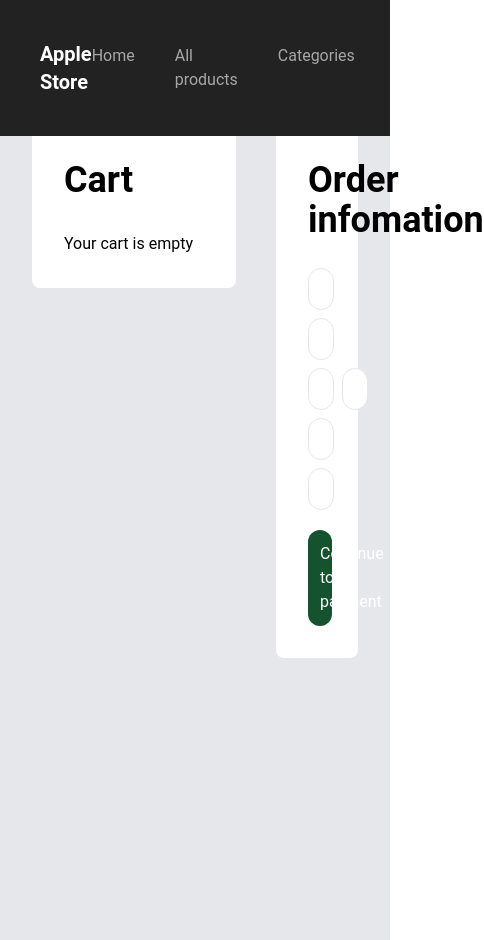
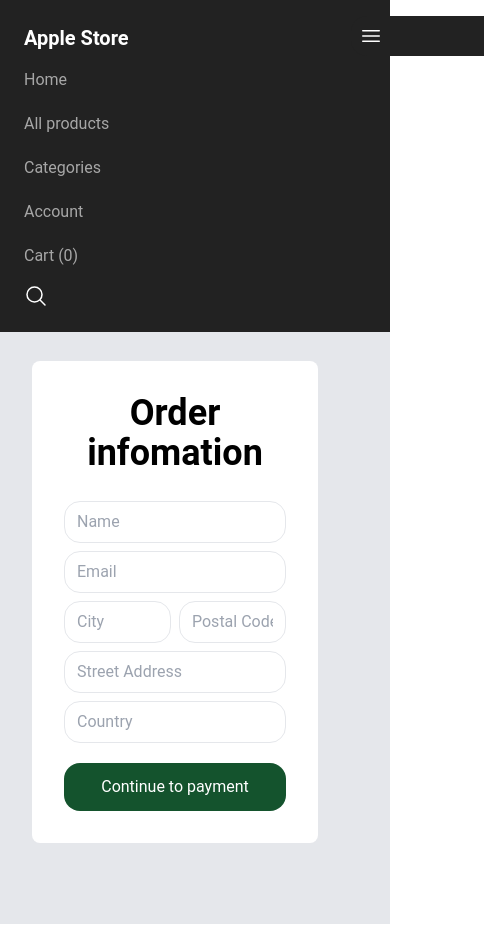
Before and after one commit to ngovanthanh118/apple_store, a React (Create React App) app: page /cart in a window 390 px wide. Shown: the whole page, 484 px wide, since content can reach past the window. Built offline with nearby package versions, Linux system fonts and the light colour scheme.

Commit message:
reponsive

```diff
--- a/src/components/BoxProduct/index.js
+++ b/src/components/BoxProduct/index.js
@@ -18,7 +18,7 @@
                 <h3 className="text-black font-normal text-lg">{product.name}</h3>
                 <span className="text-black font-normal text-lg">{product.storage}</span>
             </div>
-            <div className="flex justify-between items-center px-3 pb-3">
+            <div className="mobile-add-cart flex justify-between items-center px-3 pb-3">
                 <h1 className="font-bold text-2xl text-black">${product.price}</h1>
                 <Link className="rounded-2xl outline outline-green-900 outline-2 text-green-900 px-4 py-1 cursor-pointer flex gap-2 items-center btn-add"
                     onClick={() => addProduct({ ...product })}
--- a/src/components/Header/index.js
+++ b/src/components/Header/index.js
@@ -1,22 +1,35 @@
-import { useContext } from "react";
+import { useContext, useState } from "react";
 import { Link, NavLink } from "react-router-dom";
 import { Context } from "../Contexts";
 import { getCookie } from "../../ultis";
 export default function Header() {
-    const { cartProducts, accounts } = useContext(Context);
+    const { cartProducts } = useContext(Context);
+    const [mobileNav, setMobileNav] = useState(false);
     return (
-        <header className="flex justify-between items-center p-10 fixed w-full z-10 top-0">
+        <header className="mobile-header flex justify-between items-center p-10 fixed w-full z-10 top-0">
             <Link className="text-white text-xl font-bold" to='/'>Apple Store</Link>
-            <nav className="flex gap-10 text-white opacity-60">
+            <nav className={mobileNav ?
+                "mobile-nav-link hidden flex gap-10 text-white opacity-60" :
+                "mobile-nav-link flex gap-10 text-white opacity-60"
+            }>
                 <NavLink to='/'>Home</NavLink>
                 <NavLink to='/products'>All products</NavLink>
                 <NavLink to='/categories'>Categories</NavLink>
                 <NavLink to={getCookie("token") ? '/account' : '/login'}>Account</NavLink>
                 <NavLink to='/cart'>Cart ({cartProducts.length})</NavLink>
             </nav>
-            <svg xmlns="http://www.w3.org/2000/svg" fill="none" viewBox="0 0 24 24" strokeWidth={1.5} stroke="white" className="w-6 h-6">
-                <path strokeLinecap="round" strokeLinejoin="round" d="M21 21l-5.197-5.197m0 0A7.5 7.5 0 105.196 5.196a7.5 7.5 0 0010.607 10.607z" />
-            </svg>
+            <div className={mobileNav ? "bg-inherit hidden" : "bg-inherit w-2"}>
+                <svg xmlns="http://www.w3.org/2000/svg" fill="none" viewBox="0 0 24 24" strokeWidth={1.5} stroke="white" className="w-6 h-6">
+                    <path strokeLinecap="round" strokeLinejoin="round" d="M21 21l-5.197-5.197m0 0A7.5 7.5 0 105.196 5.196a7.5 7.5 0 0010.607 10.607z" />
+                </svg>
+            </div>
+            <button className="mobile-nav-btn hidden text-white"
+                onClick={() => setMobileNav(prev => !prev)}
+            >
+                <svg xmlns="http://www.w3.org/2000/svg" fill="none" viewBox="0 0 24 24" strokeWidth={1.5} stroke="currentColor" className="w-6 h-6">
+                    <path strokeLinecap="round" strokeLinejoin="round" d="M3.75 6.75h16.5M3.75 12h16.5m-16.5 5.25h16.5" />
+                </svg>
+            </button>
         </header>
     )
 }
--- a/src/components/NewProducts/index.js
+++ b/src/components/NewProducts/index.js
@@ -7,7 +7,7 @@
     return (
         <div className="p-8 bg-gray-200 min-h-screen">
             <h1 className="text-black font-normal text-4xl my-2">New Products</h1>
-            <div className="grid grid-cols-4 gap-5 p-4 w-full ">
+            <div className="mobile-new-product grid grid-cols-4 gap-5 p-4 w-full ">
                 {product.map(product => (
                     <BoxProduct key={product._id} product={product} />
                 ))
--- a/src/components/Slide/index.js
+++ b/src/components/Slide/index.js
@@ -22,7 +22,7 @@
         >
             {product.map(product => (
                 <SwiperSlide key={product._id} className='slide'>
-                    <div className='flex justify-around items-center p-8'>
+                    <div className='mobile-slide flex justify-around items-center p-8'>
                         <div className='flex flex-col'>
                             <h1 className='font-medium text-4xl text-white mb-6 opacity-90'>{product.name}</h1>
                             <p className='max-w-xl text-justify text-white text-base mb-7 opacity-60 leading-7'>
--- a/src/index.css
+++ b/src/index.css
@@ -87,3 +87,44 @@
     background-color: rgba(0,0,0,.1);
     font-weight: 600;
 }
+/* Reponsive */
+@media screen and (max-width: 768px) {
+    header.mobile-header,
+    .mobile-product-detail,
+    .mobile-product-review
+    {
+        display: inline-block;
+        width: 100%;
+        padding: 24px;
+    }
+    nav.mobile-nav-link{
+        flex-direction: column;
+        gap: 20px;
+        padding: 16px 0;
+    }
+    button.mobile-nav-btn{
+        display: block;
+        background-color: inherit;
+        position: absolute;
+        top: 8px;
+        left: 90%;
+    }
+    .slide .mobile-slide{
+        flex-direction: column;
+    }
+    div.mobile-new-product,
+    div.mobile-all-product
+    {
+        grid-template-columns: 1fr 1fr;
+    }
+    div.mobile-add-cart{
+        gap: 20px;
+    }
+    div.mobile-category{
+        grid-template-columns: 1fr 1fr;
+        padding: 0;
+    }
+    div.mobile-cart-page{
+        grid-template-columns: 1fr;
+    }
+}
--- a/src/layout/index.js
+++ b/src/layout/index.js
@@ -2,7 +2,7 @@
 import Header from "../components/Header";
 export default function Layout() {
     return (
-        <div className="mt-24">
+        <div className="mt-20">
             <Header />
             <Outlet />
         </div>
--- a/src/pages/AllProductsPage/index.js
+++ b/src/pages/AllProductsPage/index.js
@@ -14,7 +14,7 @@
     return (
         <div className="bg-gray-200 min-h-screen">
             <h1 className="text-black font-bold text-4xl ml-16 pt-8 mb-4">All products</h1>
-            <div className="grid grid-cols-4 gap-6 px-6 w-full ">
+            <div className="mobile-all-product grid grid-cols-4 gap-6 px-6 w-full ">
                 {data.map(product => (
                     <BoxProduct key={product._id} product={product} />
                 ))
--- a/src/pages/CartPage/index.js
+++ b/src/pages/CartPage/index.js
@@ -57,7 +57,7 @@
     }
 
     return (
-        <div className="grid grid-cols-3 gap-10 p-8 min-h-screen">
+        <div className="mobile-cart-page grid grid-cols-3 gap-10 p-8 min-h-screen">
             <div className="col-span-2 bg-white rounded-lg p-8 h-max">
                 <h2 className="font-bold mb-8 text-left text-4xl">Cart</h2>
                 <div>
--- a/src/pages/CategoryPage/index.js
+++ b/src/pages/CategoryPage/index.js
@@ -21,7 +21,7 @@
     return (
         <div className="mt-28 px-8 py-4 min-h-screen">
             <h1 className="font-bold my-2 text-3xl">Mobiles</h1>
-            <div className="grid grid-cols-4 gap-6 px-6 w-full">
+            <div className="mobile-category grid grid-cols-4 gap-6 px-6 w-full">
                 {mobileProducts.slice(0, allMobile).map(product => (
                     <BoxProduct key={product._id} product={product} />
                 ))}
@@ -36,7 +36,7 @@
 
             </div>
             <h1 className="font-bold mt-8 mb-5 text-3xl">Macbooks</h1>
-            <div className="grid grid-cols-4 gap-6 px-6 w-full">
+            <div className="mobile-category grid grid-cols-4 gap-6 px-6 w-full">
                 {macProducts.slice(0, allMac).map((product, index) => (
                     <BoxProduct key={product._id} product={product} />
                 ))}
@@ -50,7 +50,7 @@
                 }
             </div>
             <h1 className="font-bold mt-8 mb-5 text-3xl">Ipads</h1>
-            <div className="grid grid-cols-4 gap-6 px-6 w-full">
+            <div className="mobile-category grid grid-cols-4 gap-6 px-6 w-full">
                 {ipadProducts.slice(0, allIpad).map((product, index) => (
                     <BoxProduct key={product._id} product={product} />
                 ))}
```
Also changed, not shown: src/pages/ProductDetail/index.js (+5 -5 lines).
